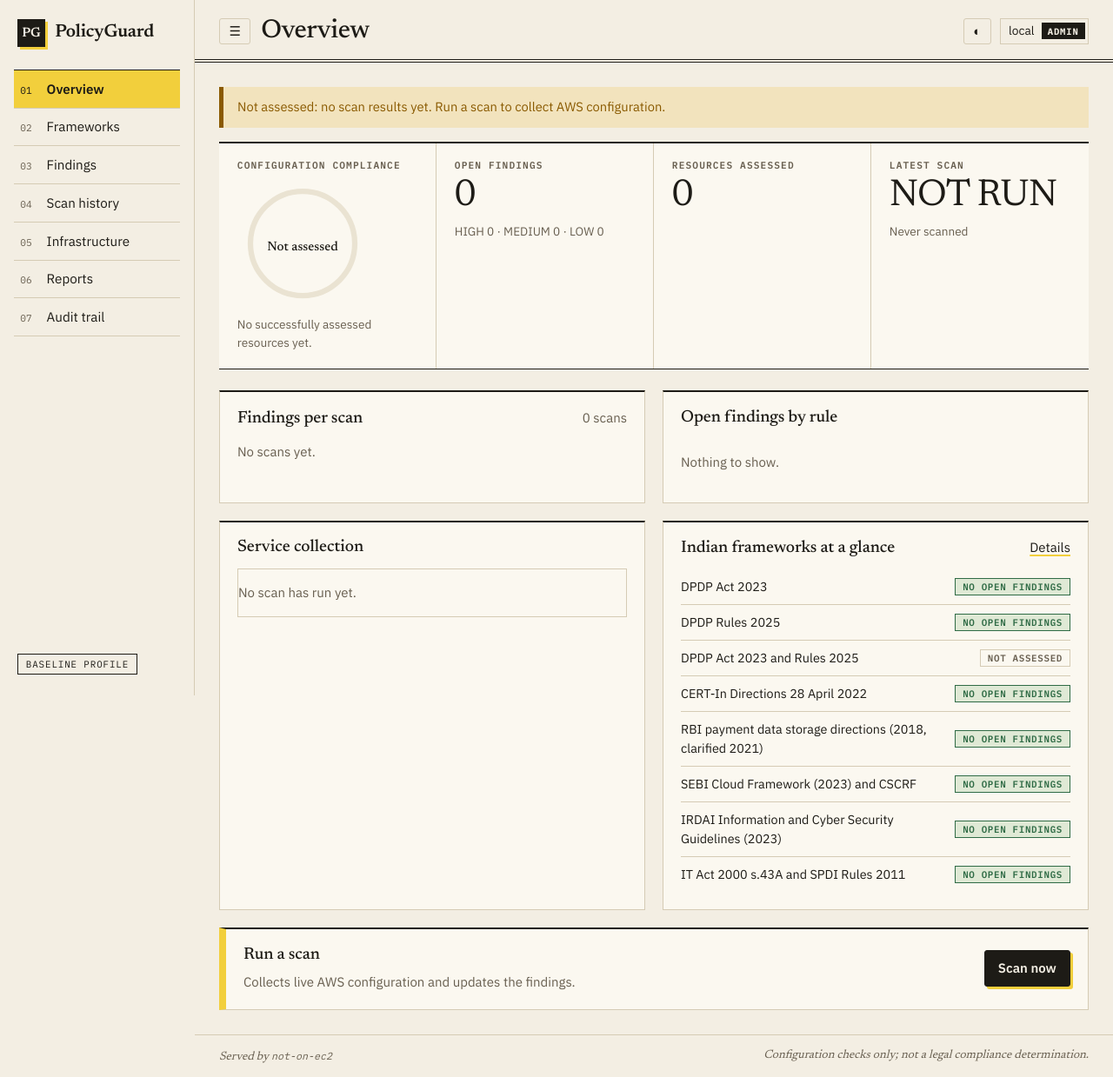
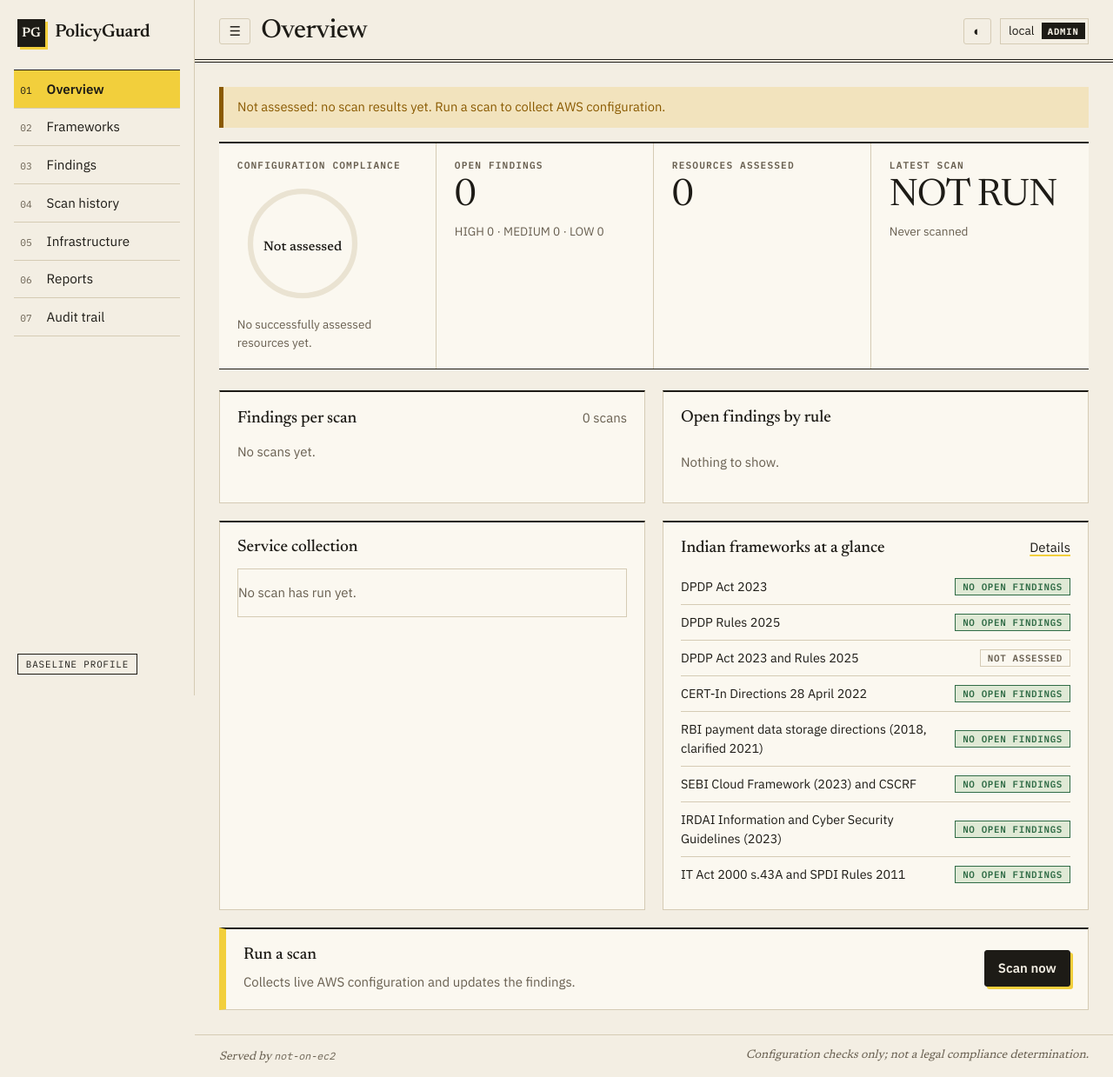
Before and after one commit to 46kunal/cloud-compliance-guard, a Flask app: page / in a window 1280 px wide. Shown: the whole page at 87% size. Run offline with Flask 3, Linux system fonts and the light colour scheme; data comes from the database, SQL or seed files in the repository; data that the repository does not hold is empty.

Commit message:
fix(dashboard): self-host fonts so the app's CSP no longer blocks them
The redesign linked Google Fonts, but the dashboard sends Content-Security-Policy
default-src 'self', so the browser blocked the stylesheet and pages silently fell back to
system fonts. Ship the latin subsets of Newsreader, IBM Plex Sans and IBM Plex Mono (SIL OFL)
from /static/fonts and declare them with @font-face. No third-party requests are made.

Co-Authored-By: Claude Sonnet 5.5 <noreply@anthropic.com>

```diff
--- a/dashboard/static/css/style.css
+++ b/dashboard/static/css/style.css
@@ -1,6 +1,15 @@
 /* PolicyGuard dashboard — "audit ledger" look.
    Warm paper, ink, serif figures, one highlighter accent. No blue/indigo/purple/teal.
    Tokens first; dark mode ("ink") via data-theme or the OS preference. */
+
+/* Self-hosted fonts (latin subset, SIL OFL): the app's CSP only allows same-origin assets. */
+@font-face { font-family: "IBM Plex Mono"; font-style: normal; font-weight: 400; font-display: swap; src: url("../fonts/IBMPlexMono-normal-400.woff2") format("woff2"); unicode-range: U+0000-00FF, U+0131, U+0152-0153, U+02BB-02BC, U+02C6, U+02DA, U+02DC, U+0304, U+0308, U+0329, U+2000-206F, U+20AC, U+2122, U+2191, U+2193, U+2212, U+2215, U+FEFF, U+FFFD; }
+@font-face { font-family: "IBM Plex Mono"; font-style: normal; font-weight: 500; font-display: swap; src: url("../fonts/IBMPlexMono-normal-500.woff2") format("woff2"); unicode-range: U+0000-00FF, U+0131, U+0152-0153, U+02BB-02BC, U+02C6, U+02DA, U+02DC, U+0304, U+0308, U+0329, U+2000-206F, U+20AC, U+2122, U+2191, U+2193, U+2212, U+2215, U+FEFF, U+FFFD; }
+@font-face { font-family: "IBM Plex Mono"; font-style: normal; font-weight: 600; font-display: swap; src: url("../fonts/IBMPlexMono-normal-600.woff2") format("woff2"); unicode-range: U+0000-00FF, U+0131, U+0152-0153, U+02BB-02BC, U+02C6, U+02DA, U+02DC, U+0304, U+0308, U+0329, U+2000-206F, U+20AC, U+2122, U+2191, U+2193, U+2212, U+2215, U+FEFF, U+FFFD; }
+@font-face { font-family: "IBM Plex Mono"; font-style: normal; font-weight: 700; font-display: swap; src: url("../fonts/IBMPlexMono-normal-700.woff2") format("woff2"); unicode-range: U+0000-00FF, U+0131, U+0152-0153, U+02BB-02BC, U+02C6, U+02DA, U+02DC, U+0304, U+0308, U+0329, U+2000-206F, U+20AC, U+2122, U+2191, U+2193, U+2212, U+2215, U+FEFF, U+FFFD; }
+@font-face { font-family: "Newsreader"; font-style: normal; font-weight: 400 600; font-display: swap; src: url("../fonts/Newsreader-normal-400-600.woff2") format("woff2"); unicode-range: U+0000-00FF, U+0131, U+0152-0153, U+02BB-02BC, U+02C6, U+02DA, U+02DC, U+0304, U+0308, U+0329, U+2000-206F, U+20AC, U+2122, U+2191, U+2193, U+2212, U+2215, U+FEFF, U+FFFD; }
+@font-face { font-family: "IBM Plex Sans"; font-style: normal; font-weight: 400 600; font-display: swap; src: url("../fonts/IBMPlexSans-variable.woff2") format("woff2"); unicode-range: U+0000-00FF, U+0131, U+0152-0153, U+02BB-02BC, U+02C6, U+02DA, U+02DC, U+0304, U+0308, U+0329, U+2000-206F, U+20AC, U+2122, U+2191, U+2193, U+2212, U+2215, U+FEFF, U+FFFD; }
+
 :root {
   --bg: #f3eee3; --surface: #fbf8f0; --surface-2: #eae3d2; --border: #d5cbb4;
   --text: #1d1b16; --muted: #685f50;
--- a/dashboard/templates/base.html
+++ b/dashboard/templates/base.html
@@ -5,9 +5,6 @@
   <meta name="viewport" content="width=device-width, initial-scale=1">
   <title>{{ title }} · PolicyGuard</title>
   <meta name="theme-color" content="#f3eee3">
-  <link rel="preconnect" href="https://fonts.googleapis.com">
-  <link rel="preconnect" href="https://fonts.gstatic.com" crossorigin>
-  <link rel="stylesheet" href="https://fonts.googleapis.com/css2?family=IBM+Plex+Mono:wght@400;500;600;700&family=IBM+Plex+Sans:wght@400;500;600&family=Newsreader:opsz,wght@6..72,400..600&display=swap">
   <link rel="stylesheet" href="{{ url_for('static', filename='css/style.css') }}">
 </head>
 <body data-page="{{ page }}" data-role="{{ user.role if user else '' }}">
--- a/dashboard/templates/login.html
+++ b/dashboard/templates/login.html
@@ -5,9 +5,6 @@
   <meta name="viewport" content="width=device-width, initial-scale=1">
   <title>Sign in · PolicyGuard</title>
   <meta name="theme-color" content="#f3eee3">
-  <link rel="preconnect" href="https://fonts.googleapis.com">
-  <link rel="preconnect" href="https://fonts.gstatic.com" crossorigin>
-  <link rel="stylesheet" href="https://fonts.googleapis.com/css2?family=IBM+Plex+Mono:wght@400;500;600;700&family=IBM+Plex+Sans:wght@400;500;600&family=Newsreader:opsz,wght@6..72,400..600&display=swap">
   <link rel="stylesheet" href="{{ url_for('static', filename='css/style.css') }}">
 </head>
 <body class="auth-body">
```
Also changed, not shown: dashboard/static/fonts/IBMPlexMono-normal-400.woff2 (added), dashboard/static/fonts/IBMPlexMono-normal-500.woff2 (added), dashboard/static/fonts/IBMPlexMono-normal-600.woff2 (added), dashboard/static/fonts/IBMPlexMono-normal-700.woff2 (added), dashboard/static/fonts/IBMPlexSans-variable.woff2 (added), dashboard/static/fonts/Newsreader-normal-400-600.woff2 (added), dashboard/static/fonts/README.txt (added).
